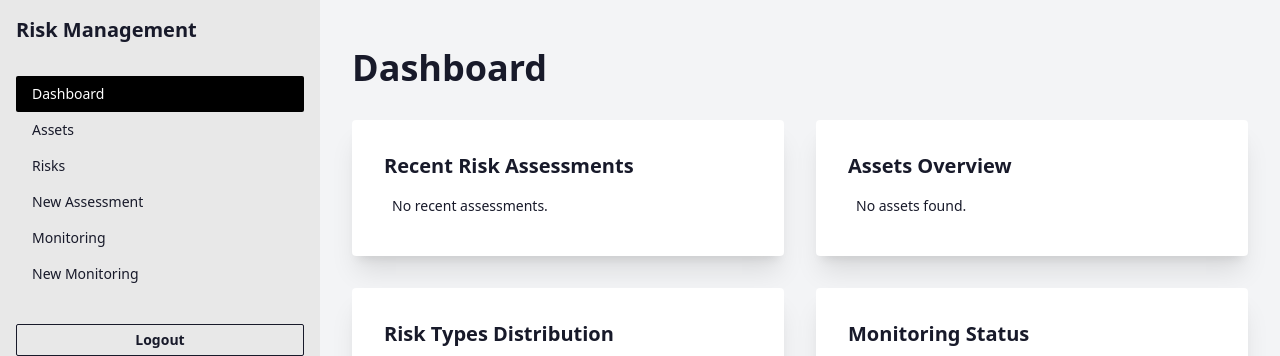
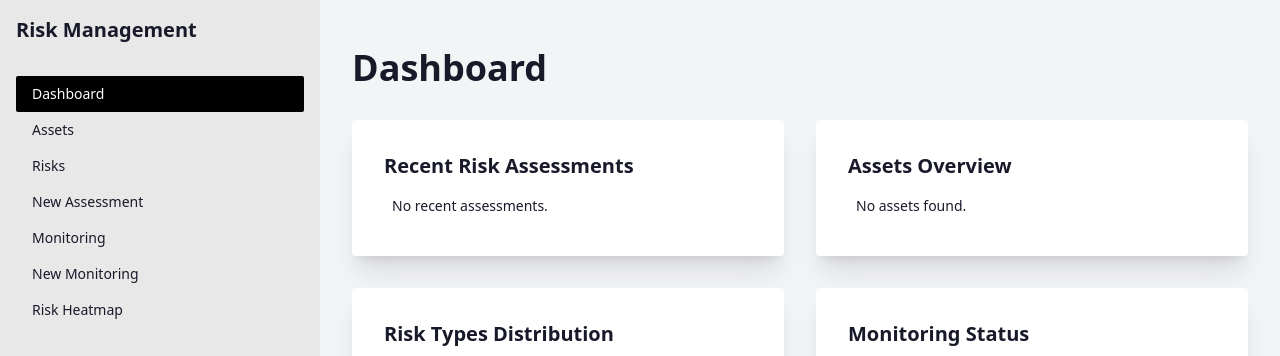
Before and after one commit to aliahadmd/Atlas, a Django app: page / in a window 1280 px wide. Shown: the top 356 px of the page. Run offline with Django 5.2, Linux system fonts and the light colour scheme; data that the repository does not hold is empty; style sheets or scripts are compiled from the project's sources; some libraries are stand-ins or nearby versions.

Commit message:
added heatmap

```diff
--- a/risk_management/urls.py
+++ b/risk_management/urls.py
@@ -25,4 +25,7 @@ urlpatterns = [
     path('monitoring/create/', views.MonitoringCreateView.as_view(), name='monitoring_create'),
     path('monitoring/<int:pk>/update/', views.MonitoringUpdateView.as_view(), name='monitoring_update'),
     path('monitoring/<int:pk>/history/add/', views.add_monitoring_history, name='add_monitoring_history'),
+
+    path('risk-heatmap/', views.RiskHeatmapView.as_view(), name='risk_heatmap'),
+    path('risk-data-json/', views.risk_data_json, name='risk_data_json'),
 ]
--- a/risk_management/views.py
+++ b/risk_management/views.py
@@ -12,6 +12,8 @@ import logging
 from django.contrib import messages
 import re
 from django.db.models import Count, Avg
+from django.views.generic import TemplateView
+from django.http import JsonResponse
 
 
 # Configure logging
@@ -296,3 +298,39 @@ def add_monitoring_history(request, pk):
         form = MonitoringHistoryForm()
 
     return render(request, 'risk_management/add_monitoring_history.html', {'form': form, 'monitoring': monitoring})
+
+
+
+
+class RiskHeatmapView(TemplateView):
+    template_name = 'risk_management/risk_heatmap.html'
+
+    def get_context_data(self, **kwargs):
+        context = super().get_context_data(**kwargs)
+        risks = Risk.objects.all()
+        risk_data = [
+            {
+                'id': risk.id,
+                'name': risk.name,
+                'probability': risk.probability,
+                'impact': risk.impact,
+                'risk_type': risk.get_risk_type_display()
+            }
+            for risk in risks
+        ]
+        context['risk_data'] = risk_data
+        return context
+
+def risk_data_json(request):
+    risks = Risk.objects.all()
+    risk_data = [
+        {
+            'id': risk.id,
+            'name': risk.name,
+            'probability': risk.probability,
+            'impact': risk.impact,
+            'risk_type': risk.get_risk_type_display()
+        }
+        for risk in risks
+    ]
+    return JsonResponse(risk_data, safe=False)
--- a/templates/risk_management/base.html
+++ b/templates/risk_management/base.html
@@ -66,6 +66,7 @@
                 <li><a href="{% url 'risk_assessment_create' %}" class="{% if request.resolver_match.url_name == 'risk_assessment_create' %}active{% endif %}">New Assessment</a></li>
                 <li><a href="{% url 'monitoring_list' %}" class="{% if request.resolver_match.url_name == 'monitoring_list' %}active{% endif %}">Monitoring</a></li>
                 <li><a href="{% url 'monitoring_create' %}" class="{% if request.resolver_match.url_name == 'monitoring_create' %}active{% endif %}">New Monitoring</a></li>
+                <li><a href="{% url 'risk_heatmap' %}" class="{% if request.resolver_match.url_name == 'monitoring_create' %}active{% endif %}">Risk Heatmap</a></li>
             </ul>
             <div class="p-4 mt-auto">
                 <a href="#" class="btn btn-outline btn-sm w-full">Logout</a>
```
Also changed, not shown: templates/risk_management/risk_heatmap.html (added, +95 -0 lines).
